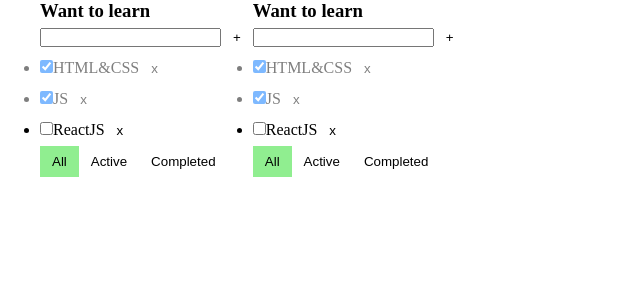
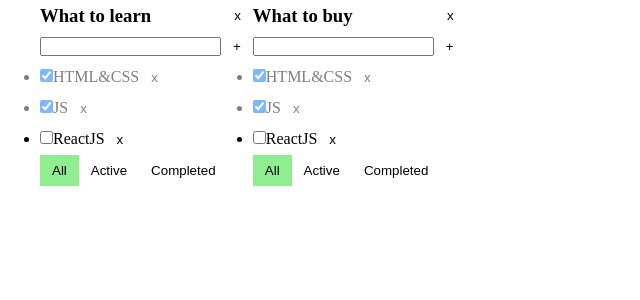
Before and after one commit to L1bertyCode/todolist, a React app: page / in a window 1280 px wide. Shown: the top 300 px of the page, without its empty margins (0-640 px from the left). Built offline with nearby package versions, Linux system fonts and the light colour scheme.

Commit message:
cr rmTl()

```diff
--- a/src/app/App/App.tsx
+++ b/src/app/App/App.tsx
@@ -51,7 +51,6 @@ export const App = ({ }: AppProps) => {
   };
 
   const addTask = (todolistId: string, title: string) => {
-
     setTasks({ ...tasks, [todolistId]: [...tasks[todolistId], { id: v1(), title, isDone: false }] });
   };
 
@@ -59,12 +58,17 @@ export const App = ({ }: AppProps) => {
     setTasks({ ...tasks, [todolistId]: [...tasks[todolistId].map(t => t.id === taskId ? { ...t, isDone: status } : t)] });
   };
 
+  const removeTodolist = (todolistId: string) => {
+    setTodolists([...todolists.filter(tl => tl.id !== todolistId)]);
+    delete tasks[todolistId];
+
+    setTasks({ ...tasks });
+  };
   return (
     <div className={s.app}>
       {
         todolists.map(tl => {
           let tasksForTodolist = tasks[tl.id];
-          console.log("tasksForTodolist", tasksForTodolist);
 
           if (tl.filter === 'active') {
             tasksForTodolist = tasks[tl.id].filter(t => !t.isDone);
@@ -75,13 +79,14 @@ export const App = ({ }: AppProps) => {
           return (
             <Todolist
               key={tl.id}
-              title="Want to learn" tasks={tasksForTodolist}
+              title={tl.title} tasks={tasksForTodolist}
               todolistId={tl.id}
               removeTask={removeTask}
               filter={tl.filter}
               changeFilter={changeFilter}
               addTask={addTask}
               changeTaskStatus={changeTaskStatus}
+              removeTodolist={removeTodolist}
             />
           );
         }
--- a/src/widgets/Todolist/Todolist.module.css
+++ b/src/widgets/Todolist/Todolist.module.css
@@ -1,3 +1,9 @@
+.tl {
+  display: flex;
+  align-items: center;
+  justify-content: space-between;
+}
+
 .error {
   border: red 1px solid;
 }
--- a/src/widgets/Todolist/Todolist.tsx
+++ b/src/widgets/Todolist/Todolist.tsx
@@ -16,6 +16,7 @@ interface TodolistProps {
   changeFilter: (filter: FilterType, todolistId: string) => void;
   addTask: (todolistId: string, task: string) => void;
   changeTaskStatus: (todolistId: string, taskId: string, status: boolean) => void;
+  removeTodolist: (todolistId: string,) => void;
 }
 export const Todolist = ({
   title,
@@ -27,7 +28,7 @@ export const Todolist = ({
   filter,
   changeFilter,
   addTask,
-  changeTaskStatus
+  changeTaskStatus, removeTodolist
 }: TodolistProps) => {
   const [value, setValue] = useState<string>("");
   const [error, setError] = useState("");
@@ -44,7 +45,9 @@ export const Todolist = ({
   };
   return (
     <div>
-      <h3>{title}</h3>
+      <div className={s.tl}>
+        <h3>{title}</h3> <AppButton onClick={() => removeTodolist(todolistId)}>x</AppButton>
+      </div>
       <h4>{subTitle}</h4>
       <p>{description}</p>
       <div>
```
